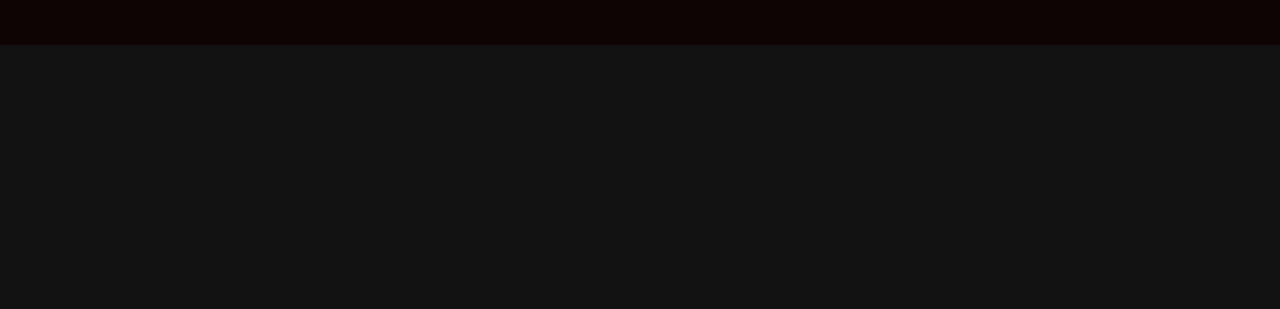
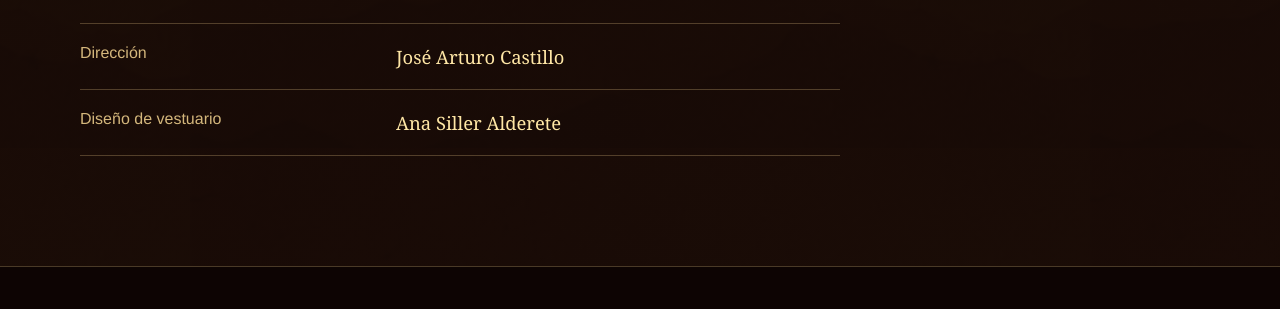
Before and after one commit to arturocastillo95/el-hombre-de-la-mancha-web, a website built with Vite: page programa/index.html in a window 1280 px wide. Shown: the part 9752-10061 px from the top of the page. Before the commit the page ends 9797 px from the top, so only its background shows below. Built offline with nearby package versions, Linux system fonts and the light colour scheme.

Commit message:
Add direction and costume design credits

```diff
--- a/programa/index.html
+++ b/programa/index.html
@@ -43,6 +43,14 @@
         </div>
         <div id="cast-list"></div>
       </section>
+
+      <section class="credits-section" aria-labelledby="credits-title">
+        <div class="section-heading">
+          <span class="section-number" aria-hidden="true">III</span>
+          <h2 id="credits-title">Créditos</h2>
+        </div>
+        <dl class="credits-list" id="credits-list"></dl>
+      </section>
     </main>
 
     <footer class="program-footer">
--- a/src/data.js
+++ b/src/data.js
@@ -95,3 +95,8 @@ export const cast = [
     ],
   },
 ];
+
+export const credits = [
+  { role: "Dirección", name: "José Arturo Castillo" },
+  { role: "Diseño de vestuario", name: "Ana Siller Alderete" },
+];
--- a/src/programa.js
+++ b/src/programa.js
@@ -1,5 +1,5 @@
 import "./styles.css";
-import { cast } from "./data.js";
+import { cast, credits } from "./data.js";
 
 const castList = document.querySelector("#cast-list");
 
@@ -30,3 +30,12 @@ cast.forEach(({ role, performers }) => {
   group.append(heading, grid);
   castList.append(group);
 });
+
+const creditsList = document.querySelector("#credits-list");
+
+credits.forEach(({ role, name }) => {
+  const credit = document.createElement("div");
+  credit.className = "credit-row";
+  credit.innerHTML = `<dt>${role}</dt><dd>${name}</dd>`;
+  creditsList.append(credit);
+});
--- a/src/styles.css
+++ b/src/styles.css
@@ -173,7 +173,8 @@ img { display: block; max-width: 100%; height: auto; }
 .program-hero img { filter: drop-shadow(0 5px 18px rgba(0, 0, 0, 0.42)); }
 
 .synopsis,
-.cast-section {
+.cast-section,
+.credits-section {
   width: min(100% - 32px, 1120px);
   margin-inline: auto;
 }
@@ -213,6 +214,11 @@ img { display: block; max-width: 100%; height: auto; }
 }
 
 .cast-section { padding: 62px 0 90px; }
+
+.credits-section {
+  padding: 62px 0 90px;
+  border-top: 1px solid var(--line);
+}
 
 .section-heading {
   display: flex;
@@ -270,6 +276,31 @@ img { display: block; max-width: 100%; height: auto; }
   line-height: 1.35;
 }
 
+.credits-list {
+  max-width: 760px;
+  margin: 0;
+  border-top: 1px solid var(--line);
+}
+
+.credit-row {
+  display: grid;
+  grid-template-columns: minmax(120px, 0.8fr) minmax(0, 1.2fr);
+  gap: 20px;
+  padding: 20px 0;
+  border-bottom: 1px solid var(--line);
+}
+
+.credit-row dt {
+  color: var(--muted);
+}
+
+.credit-row dd {
+  margin: 0;
+  color: var(--cream);
+  font-family: Georgia, "Times New Roman", serif;
+  font-size: 1.15rem;
+}
+
 .program-footer {
   display: flex;
   flex-direction: column;
@@ -295,13 +326,14 @@ img { display: block; max-width: 100%; height: auto; }
   .program-hero { width: min(65vw, 690px); margin-top: 34px; }
   .synopsis { grid-template-columns: 70px 1fr; gap: 24px; padding-block: 84px; }
   .cast-section { padding-block: 84px 120px; }
+  .credits-section { padding-block: 84px 110px; }
   .cast-grid { grid-template-columns: repeat(4, minmax(0, 250px)); gap: 28px 20px; }
   .role-group { padding-bottom: 70px; margin-bottom: 70px; }
 }
 
 @media (max-width: 390px) {
   .link-hub { width: min(100% - 24px, 520px); }
-  .synopsis, .cast-section { width: min(100% - 24px, 1120px); }
+  .synopsis, .cast-section, .credits-section { width: min(100% - 24px, 1120px); }
   .synopsis { grid-template-columns: 34px 1fr; gap: 10px; }
   .cast-grid { gap: 18px 8px; }
 }
```
Also changed, not shown: index.html (+1 -1 lines).
